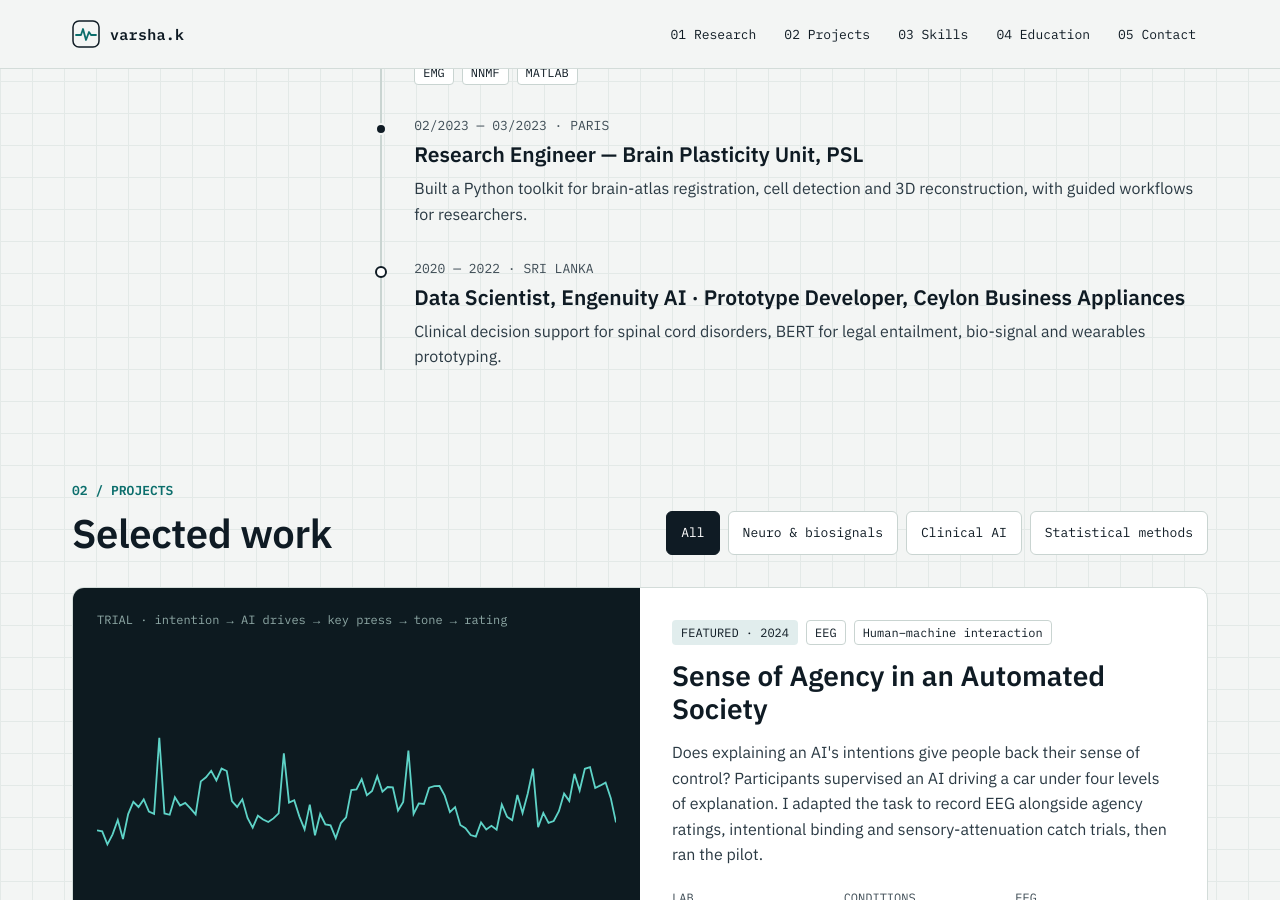
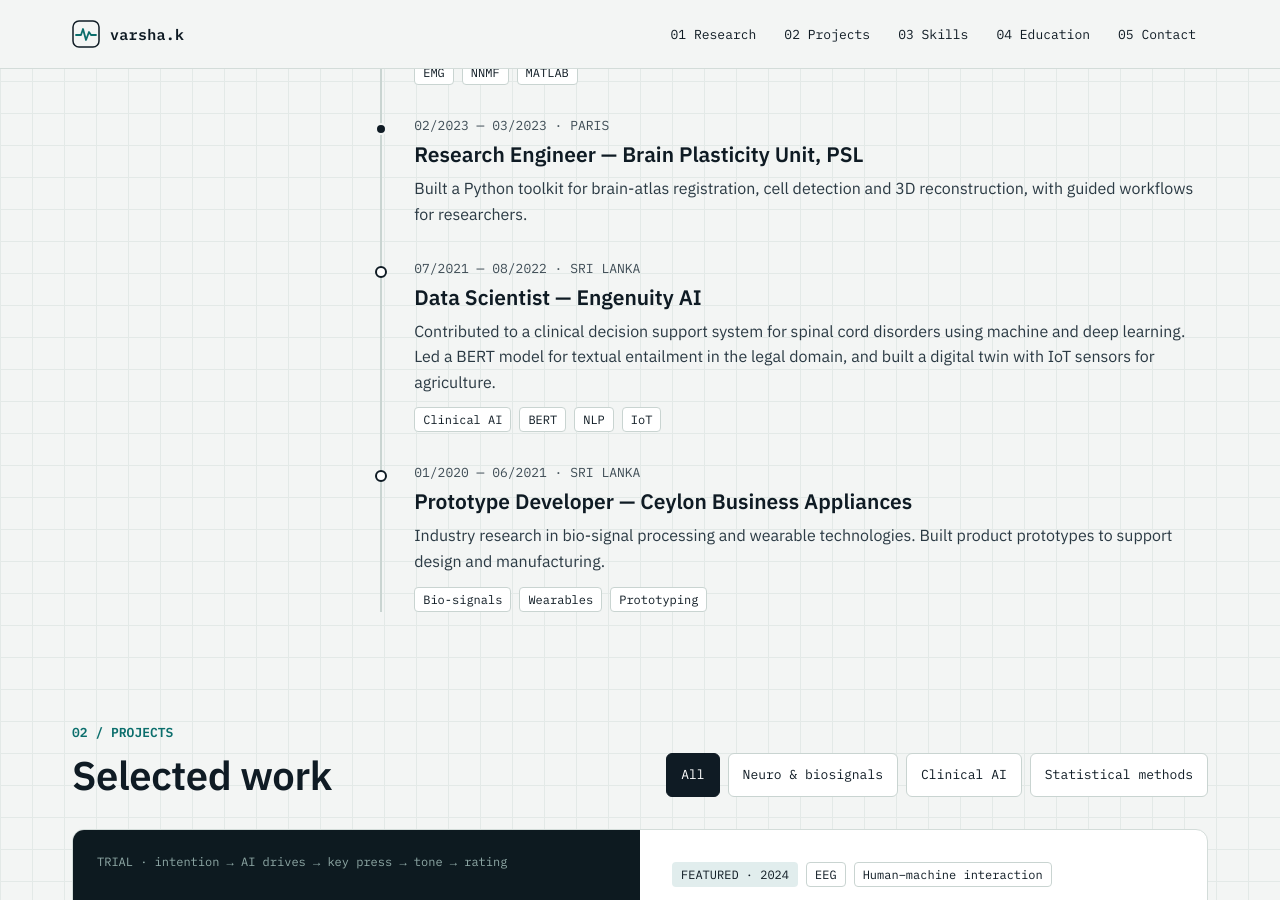
Before and after one commit to VarshaKalubowila/varshakalubowila.github.io, a Jekyll site: the page built from index.html, in a window 1280 px wide and 900 px high, scrolled down 1519 px. Built offline with Jekyll 4.4.1, drawn with Linux system fonts in a browser that asks for light colours.

Commit message:
Revise experience entries in experience.yml
Updated experience details including roles, dates, and summaries.

```diff
--- a/_data/experience.yml
+++ b/_data/experience.yml
@@ -37,10 +37,23 @@
     Built a Python toolkit for brain-atlas registration, cell detection and 3D
     reconstruction, with guided workflows for researchers.
 
-- dates: 2020 — 2022
+- dates: 07/2021 — 08/2022
   place: Sri Lanka
-  role: Data Scientist, Engenuity AI · Prototype Developer, Ceylon Business Appliances
+  role: Data Scientist
+  org: Engenuity AI
   earlier: true
   summary: >-
-    Clinical decision support for spinal cord disorders, BERT for legal entailment,
-    bio-signal and wearables prototyping.
+    Contributed to a clinical decision support system for spinal cord disorders using
+    machine and deep learning. Led a BERT model for textual entailment in the legal
+    domain, and built a digital twin with IoT sensors for agriculture.
+  tags: [Clinical AI, BERT, NLP, IoT]
+
+- dates: 01/2020 — 06/2021
+  place: Sri Lanka
+  role: Prototype Developer
+  org: Ceylon Business Appliances
+  earlier: true
+  summary: >-
+    Industry research in bio-signal processing and wearable technologies. Built
+    product prototypes to support design and manufacturing.
+  tags: [Bio-signals, Wearables, Prototyping]
```
